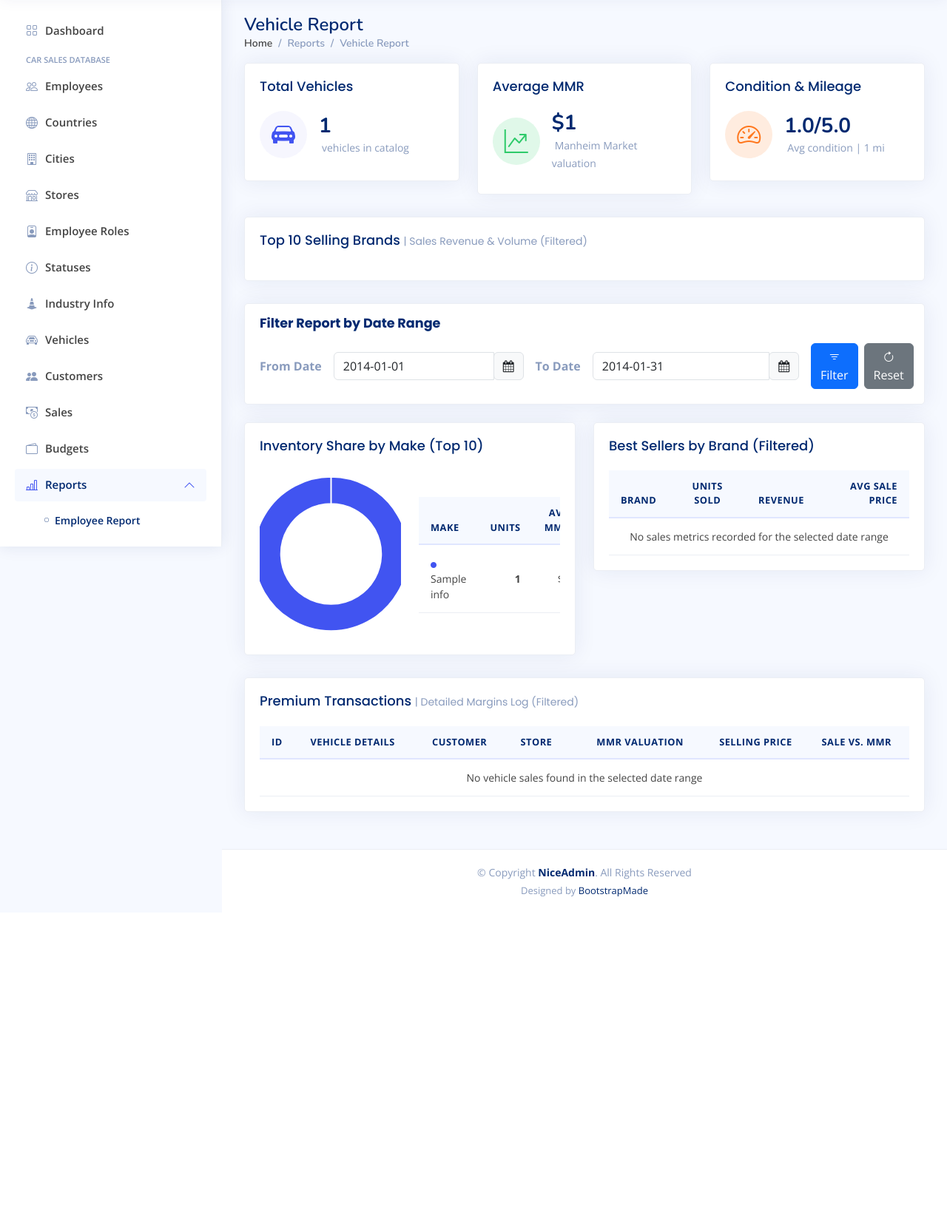
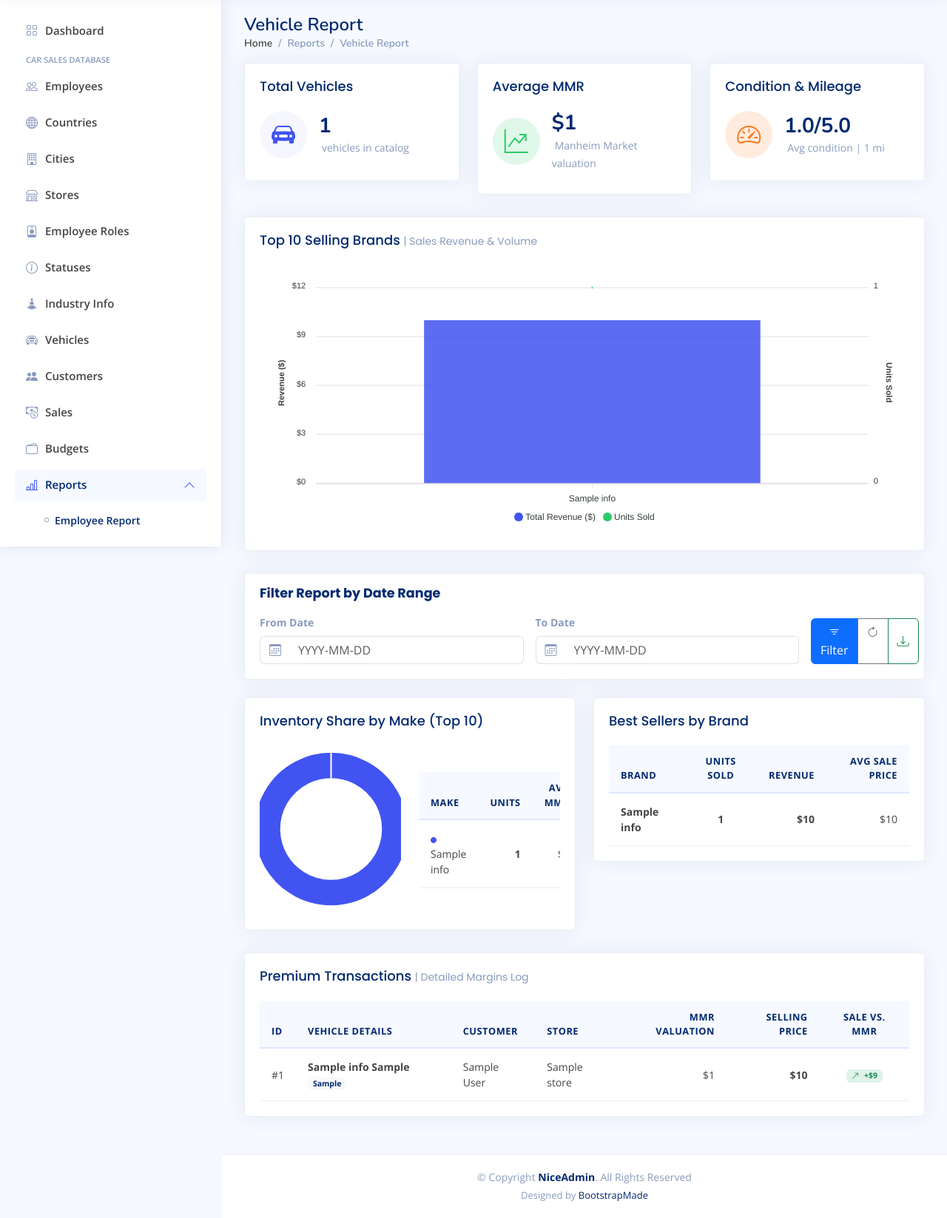
Before and after one commit to iriyasat/internship_django_project, a Django app: page /reports/vehicle/ in a window 1280 px wide. Shown: the part 61-1708 px from the top of the page at 74% size. Before the commit the page ends 1274 px from the top, so only its background shows below. Run offline with Django 5.2, Linux system fonts and the light colour scheme; tables that the repository leaves empty hold one stand-in row (values such as "Sample post"); some libraries are stand-ins or nearby versions.

Commit message:
feat: add JSON export functionality to report filters and update dashboard UI layouts

```diff
--- a/project1/car_sales/views.py
+++ b/project1/car_sales/views.py
@@ -11,7 +11,7 @@
 from django.forms import ModelForm, IntegerField
 from django.apps import apps
 from django.forms import modelform_factory
-from django.http import Http404, HttpResponseRedirect
+from django.http import Http404, HttpResponseRedirect, JsonResponse
 from django.urls import reverse
 from django.contrib import messages
 from django.contrib.admin.views.decorators import staff_member_required
@@ -301,8 +301,8 @@
 
 
 def employee_report_view(request):
-    date_from = request.GET.get('date_from') or '2014-01-01'
-    date_to = request.GET.get('date_to') or '2014-01-31'
+    date_from = request.GET.get('date_from')
+    date_to = request.GET.get('date_to')
 
     total_employees = Employee.objects.count()
     active_employees = Employee.objects.filter(status__status='Active').count()
@@ -329,6 +329,32 @@
         sales_count=Count('sales', filter=sales_filter),
         sales_revenue=Sum('sales__selling_price', filter=sales_filter)
     ).order_by(F('sales_revenue').desc(nulls_last=True), '-sales_count', 'employee_id')
+
+    # JSON download support
+    if request.GET.get('download') == 'json':
+        data = {
+            'report_type': 'Employee Performance Report',
+            'date_range': {'from': date_from, 'to': date_to},
+            'summary': {
+                'total_employees': total_employees,
+                'active_employees': active_employees,
+                'inactive_employees': total_employees - active_employees,
+            },
+            'employees': [
+                {
+                    'id': emp.employee_id,
+                    'name': f"{emp.first_name} {emp.last_name}",
+                    'role': emp.employee_role.role_name if emp.employee_role else None,
+                    'store': emp.store.store_name if emp.store else None,
+                    'sales_count': emp.sales_count,
+                    'sales_revenue': float(emp.sales_revenue or 0),
+                }
+                for emp in employee_leaderboard_qs
+            ]
+        }
+        response = JsonResponse(data, json_dumps_params={'indent': 2})
+        response['Content-Disposition'] = f'attachment; filename="employee_report_{date_from}_to_{date_to}.json"'
+        return response
 
     # For the chart: Top 10 performers
     top_performers = employee_leaderboard_qs[:10]
@@ -364,8 +390,8 @@
 
 
 def vehicle_report_view(request):
-    date_from = request.GET.get('date_from') or '2014-01-01'
-    date_to = request.GET.get('date_to') or '2014-01-31'
+    date_from = request.GET.get('date_from')
+    date_to = request.GET.get('date_to')
 
     total_vehicles = VehicleInfo.objects.count()
     avg_mmr = VehicleInfo.objects.aggregate(avg_mmr=Avg('mmr'))['avg_mmr'] or 0
@@ -394,6 +420,37 @@
     expensive_sold_qs = sales_qs.select_related('vehicle__make', 'customer', 'store').annotate(
         margin=F('selling_price') - F('vehicle__mmr')
     ).order_by('-selling_price')
+
+    # JSON download support
+    if request.GET.get('download') == 'json':
+        data = {
+            'report_type': 'Vehicle Report',
+            'date_range': {'from': date_from, 'to': date_to},
+            'summary': {
+                'total_vehicles': total_vehicles,
+                'average_mmr': float(avg_mmr),
+                'average_condition': float(condition_stats['avg_condition'] or 0),
+                'average_odometer': float(condition_stats['avg_odometer'] or 0),
+            },
+            'transactions': [
+                {
+                    'sale_id': sale.sell_id,
+                    'selling_date': sale.selling_date.strftime('%Y-%m-%d') if sale.selling_date else None,
+                    'make': sale.vehicle.make.make_name if sale.vehicle and sale.vehicle.make else None,
+                    'model': sale.vehicle.vehicle_model if sale.vehicle else None,
+                    'vin': sale.vehicle.vin if sale.vehicle else None,
+                    'customer': f"{sale.customer.firstname} {sale.customer.lastname}" if sale.customer else None,
+                    'store': sale.store.store_name if sale.store else None,
+                    'mmr': float(sale.vehicle.mmr or 0) if sale.vehicle else 0.0,
+                    'selling_price': float(sale.selling_price or 0),
+                    'margin': float(sale.margin or 0),
+                }
+                for sale in expensive_sold_qs
+            ]
+        }
+        response = JsonResponse(data, json_dumps_params={'indent': 2})
+        response['Content-Disposition'] = f'attachment; filename="vehicle_report_{date_from}_to_{date_to}.json"'
+        return response
 
     # Pagination for premium sales table
     paginator = Paginator(expensive_sold_qs, 10)  # 10 records per page
@@ -486,6 +543,36 @@
 
     # 4. Detailed Sales Transactions (paginated)
     detailed_sales_qs = sales_qs.select_related('customer', 'vehicle__make', 'employee', 'store').order_by('-selling_date', '-sell_id')
+
+    # JSON download support
+    if request.GET.get('download') == 'json':
+        data = {
+            'report_type': 'Sales Revenue Report',
+            'date_range': {'from': date_from, 'to': date_to},
+            'summary': {
+                'total_sales': total_sales,
+                'total_revenue': float(total_revenue),
+                'average_price': float(avg_price),
+                'total_margin': float(total_margin),
+                'average_margin': float(avg_margin),
+            },
+            'transactions': [
+                {
+                    'sale_id': sale.sell_id,
+                    'selling_date': sale.selling_date.strftime('%Y-%m-%d') if sale.selling_date else None,
+                    'customer': f"{sale.customer.firstname} {sale.customer.lastname}" if sale.customer else None,
+                    'make': sale.vehicle.make.make_name if sale.vehicle and sale.vehicle.make else None,
+                    'model': sale.vehicle.vehicle_model if sale.vehicle else None,
+                    'store': sale.store.store_name if sale.store else None,
+                    'employee': f"{sale.employee.first_name} {sale.employee.last_name}" if sale.employee else None,
+                    'selling_price': float(sale.selling_price or 0),
+                }
+                for sale in detailed_sales_qs
+            ]
+        }
+        response = JsonResponse(data, json_dumps_params={'indent': 2})
+        response['Content-Disposition'] = f'attachment; filename="sales_report_{date_from}_to_{date_to}.json"'
+        return response
     paginator = Paginator(detailed_sales_qs, 10)  # 10 records per page
     page_number = request.GET.get('page')
     sales_page = paginator.get_page(page_number)
--- a/project1/templates/car_sales/vehicle_report.html
+++ b/project1/templates/car_sales/vehicle_report.html
@@ -92,36 +92,37 @@
   <div class="card mb-4">
     <div class="card-body pt-3">
       <h5 class="card-title py-0 my-0 mb-3" style="font-size: 1.1rem; font-weight: 700;">Filter Report by Date Range</h5>
-      <form method="GET" action="" class="row g-3 align-items-center">
+      <form method="GET" action="" class="row g-3 align-items-end">
         <div class="col-lg-5 col-md-6 col-sm-12">
-          <div class="d-flex align-items-center">
-            <label for="date_from" class="me-3 text-nowrap fw-bold text-muted">From Date</label>
-            <div class="input-group date datepicker-el" id="datepicker_from" style="flex-grow: 1;">
-              <input type="text" class="form-control" name="date_from" id="date_from" value="{{ date_from }}" autocomplete="off" placeholder="YYYY-MM-DD"/>
-              <span class="input-group-append">
-                <span class="input-group-text bg-light d-block">
-                  <i class="fa fa-calendar"></i>
-                </span>
-              </span>
-            </div>
+          <label for="date_from" class="form-label fw-bold text-muted small mb-2">From Date</label>
+          <div class="input-group datepicker-el" id="datepicker_from">
+            <span class="input-group-text bg-white border-end-0 text-muted">
+              <i class="bi bi-calendar3"></i>
+            </span>
+            <input type="text" class="form-control border-start-0" name="date_from" id="date_from" value="{{ date_from|default:'' }}" autocomplete="off" placeholder="YYYY-MM-DD"/>
           </div>
         </div>
         <div class="col-lg-5 col-md-6 col-sm-12">
-          <div class="d-flex align-items-center">
-            <label for="date_to" class="me-3 text-nowrap fw-bold text-muted">To Date</label>
-            <div class="input-group date datepicker-el" id="datepicker_to" style="flex-grow: 1;">
-              <input type="text" class="form-control" name="date_to" id="date_to" value="{{ date_to }}" autocomplete="off" placeholder="YYYY-MM-DD"/>
-              <span class="input-group-append">
-                <span class="input-group-text bg-light d-block">
-                  <i class="fa fa-calendar"></i>
-                </span>
-              </span>
-            </div>
+          <label for="date_to" class="form-label fw-bold text-muted small mb-2">To Date</label>
+          <div class="input-group datepicker-el" id="datepicker_to">
+            <span class="input-group-text bg-white border-end-0 text-muted">
+              <i class="bi bi-calendar3"></i>
+            </span>
+            <input type="text" class="form-control border-start-0" name="date_to" id="date_to" value="{{ date_to|default:'' }}" autocomplete="off" placeholder="YYYY-MM-DD"/>
           </div>
         </div>
-        <div class="col-lg-2 col-md-12 text-end d-flex gap-2">
-          <button type="submit" class="btn btn-primary w-100"><i class="bi bi-filter"></i> Filter</button>
-          <a href="?" class="btn btn-secondary"><i class="bi bi-arrow-clockwise"></i> Reset</a>
+        <div class="col-lg-2 col-md-12 text-end">
+          <div class="btn-group w-100" role="group">
+            <button type="submit" class="btn btn-primary" title="Apply Filter">
+              <i class="bi bi-filter"></i> Filter
+            </button>
+            <a href="?" class="btn btn-outline-secondary" title="Reset Filters">
+              <i class="bi bi-arrow-clockwise"></i>
+            </a>
+            <button type="button" id="download-json-btn" class="btn btn-outline-success" title="Download Report Data (JSON)">
+              <i class="bi bi-download"></i>
+            </button>
+          </div>
         </div>
       </form>
     </div>
@@ -279,15 +280,34 @@
 {% block extra_js %}
 <script>
 $(function(){
-  $('#datepicker_from').datepicker({
+  $('#date_from').datepicker({
     format: 'yyyy-mm-dd',
     autoclose: true,
     todayHighlight: true
   });
-  $('#datepicker_to').datepicker({
+  $('#date_to').datepicker({
     format: 'yyyy-mm-dd',
     autoclose: true,
     todayHighlight: true
+  });
+
+  // Open datepicker when clicking on calendar icon span
+  $('.input-group-text').on('click', function() {
+    $(this).siblings('input').focus();
+  });
+
+  // Download JSON handler
+  $('#download-json-btn').on('click', function(e) {
+    e.preventDefault();
+    const urlParams = new URLSearchParams(window.location.search);
+    urlParams.set('download', 'json');
+
+    const dateFrom = $('#date_from').val();
+    const dateTo = $('#date_to').val();
+    if (dateFrom) urlParams.set('date_from', dateFrom);
+    if (dateTo) urlParams.set('date_to', dateTo);
+
+    window.location.href = window.location.pathname + '?' + urlParams.toString();
   });
 });
 
```
Also changed, not shown: project1/templates/car_sales/employee_report.html (+46 -26 lines), project1/templates/car_sales/sales_report.html (+50 -30 lines).
